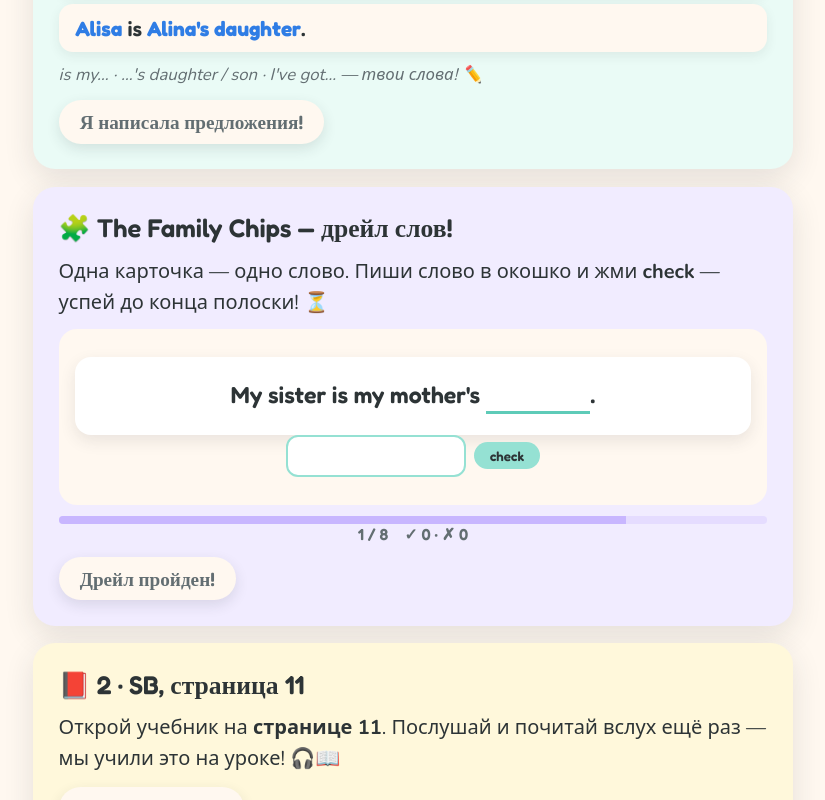
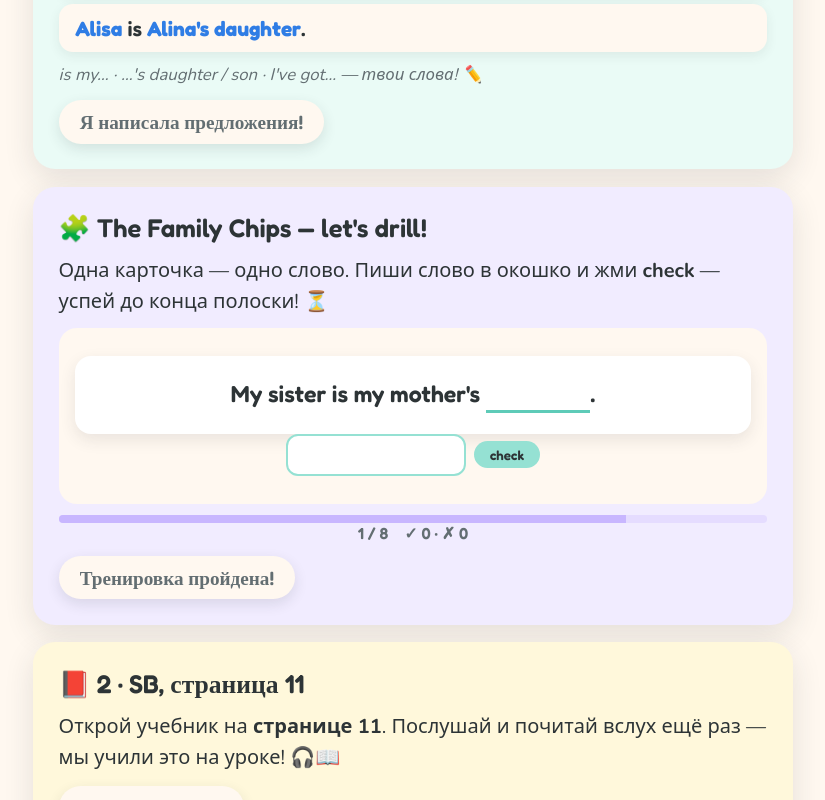
Before and after one commit to Elena777-code/alika-homework, a plain HTML site: page 015/index.html in a window 1280 px wide. Shown: the part 428-1228 px from the top of the page, without its empty margins (227-1052 px from the left). Drawn offline with nearby package versions, Linux system fonts and the light colour scheme.

Commit message:
015: the drill wording fix

```diff
--- a/015/index.html
+++ b/015/index.html
@@ -95,7 +95,7 @@ p{font-size:clamp(1rem,1.8vw,1.25rem);line-height:1.55}
 
   <!-- TASK 1b · the hwdt drill -->
   <div class="card lavender">
-    <h2>🧩 The Family Chips — дрейл слов!</h2>
+    <h2>🧩 The Family Chips — let's drill!</h2>
     <p>Одна карточка — одно слово. Пиши слово в окошко и жми <b>check</b> — успей до конца полоски! ⏳</p>
     <div class="drillstage" id="dstage"><div id="dhold"></div></div>
     <div class="dend" id="dend">
@@ -105,7 +105,7 @@ p{font-size:clamp(1rem,1.8vw,1.25rem);line-height:1.55}
     </div>
     <div class="timerbar" id="dtimer" style="margin-top:.7em"><i id="dfill"></i></div>
     <div class="dmeta"><span id="d-count">1 / 8</span><span id="d-acc"></span></div>
-    <div class="chips"><button class="dchip" data-k="drill" id="drill-chip">Дрейл пройден! <span class="fly">sent ✓</span></button></div>
+    <div class="chips"><button class="dchip" data-k="drill" id="drill-chip">Тренировка пройдена! <span class="fly">sent ✓</span></button></div>
   </div>
 
   <!-- TASK 2 · SB p. 11 -->
@@ -180,7 +180,7 @@ p{font-size:clamp(1rem,1.8vw,1.25rem);line-height:1.55}
   var DONE={};
   try{ DONE=JSON.parse(localStorage.getItem('alika-hw-l015-done')||'{}'); }catch(e){}
   function save(){ try{ localStorage.setItem('alika-hw-l015-done',JSON.stringify(DONE)); }catch(e){} report(); }
-  var NAMES={family:'Семейные предложения',drill:'The Family Chips (дрейл)',sb11:'SB p. 11',wb11:'WB 1.1',dict:'Диктант — готовность',video:'Видео My bag',typing:'Печатаем F J'};
+  var NAMES={family:'Семейные предложения',drill:'The Family Chips (drill)',sb11:'SB p. 11',wb11:'WB 1.1',dict:'Диктант — готовность',video:'Видео My bag',typing:'Печатаем F J'};
   var FORM_ACTION="https://docs.google.com/forms/d/e/1FAIpQLSfmNW6SdbPWJA44jsChI9NJFfwOhzdSsSsIMLJSfvX1m_uJXA/formResponse";
   var FORM_ENTRY="entry.790329667";
   function post(text){
```
